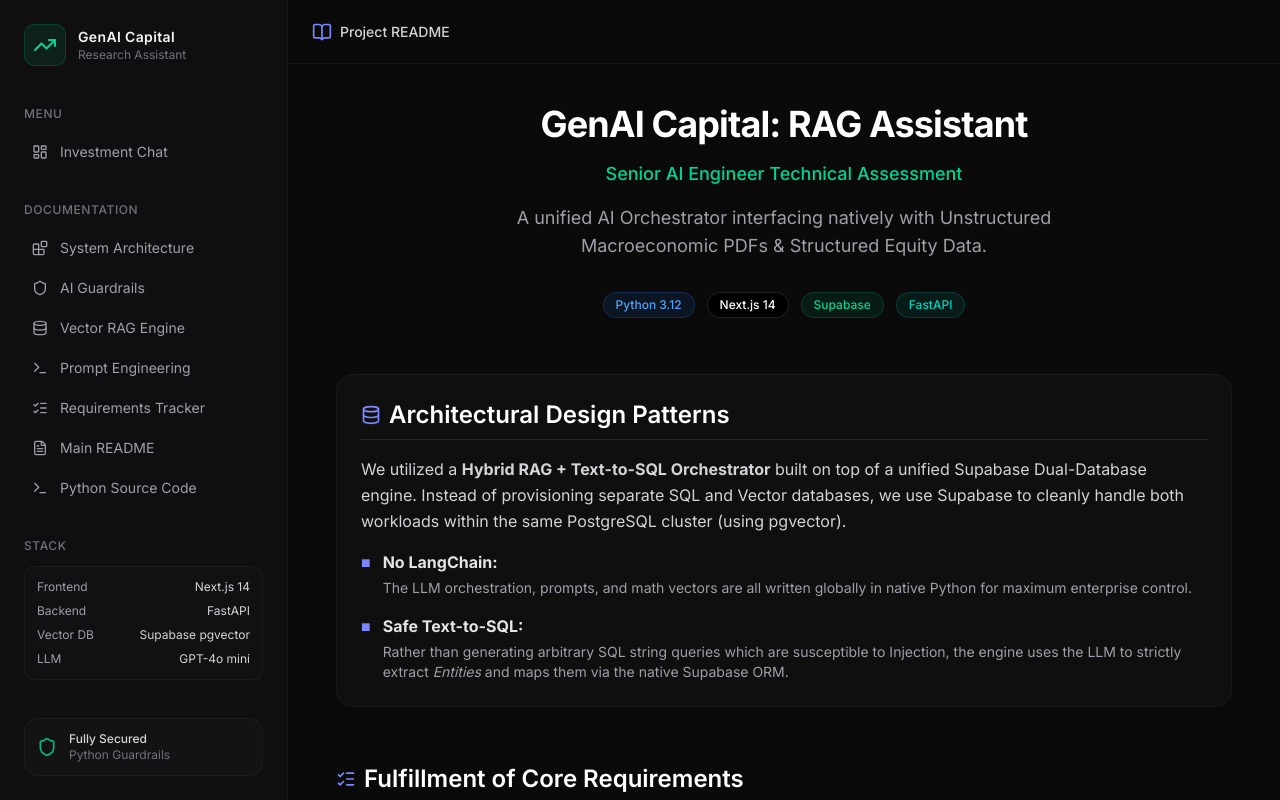
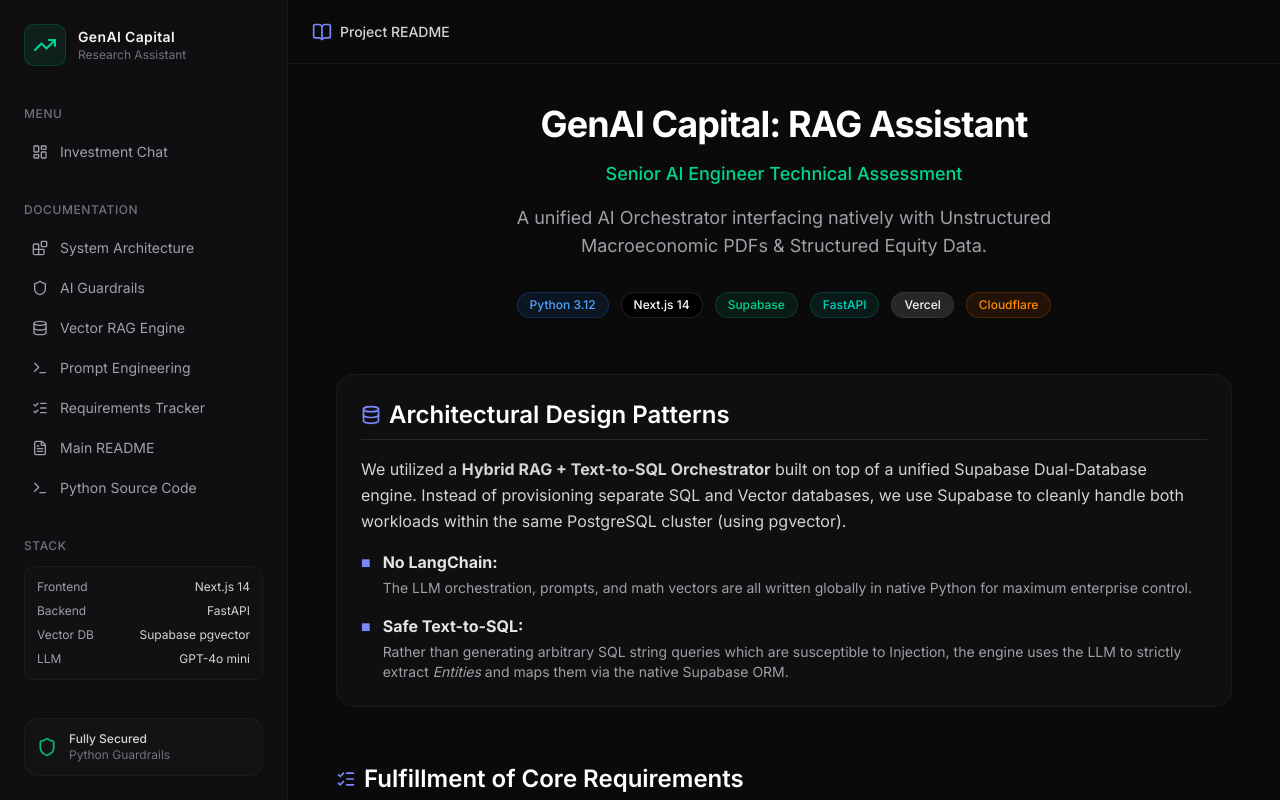
Before and after one commit to negraodenio/talk2data, a Next.js app in the folder web/: page /readme in a window 1280 px wide. Built offline with nearby package versions, Linux system fonts and the light colour scheme.

Commit message:
docs: add vercel and cloudflare badges to all documentation endpoints

```diff
--- a/web/src/app/readme/page.tsx
+++ b/web/src/app/readme/page.tsx
@@ -19,11 +19,13 @@ export default function ReadmePage() {
             <p className="text-lg text-zinc-400 max-w-2xl mx-auto">
               A unified AI Orchestrator interfacing natively with Unstructured Macroeconomic PDFs & Structured Equity Data.
             </p>
-            <div className="flex items-center justify-center gap-3 pt-4">
+            <div className="flex flex-wrap items-center justify-center gap-3 pt-4">
               <span className="px-3 py-1 bg-blue-500/10 text-blue-400 border border-blue-500/20 rounded-full text-xs font-medium">Python 3.12</span>
               <span className="px-3 py-1 bg-black text-white border border-zinc-700/50 rounded-full text-xs font-medium">Next.js 14</span>
               <span className="px-3 py-1 bg-emerald-500/10 text-emerald-400 border border-emerald-500/20 rounded-full text-xs font-medium">Supabase</span>
               <span className="px-3 py-1 bg-teal-500/10 text-teal-400 border border-teal-500/20 rounded-full text-xs font-medium">FastAPI</span>
+              <span className="px-3 py-1 bg-zinc-800 text-zinc-100 border border-zinc-700/50 rounded-full text-xs font-medium">Vercel</span>
+              <span className="px-3 py-1 bg-orange-500/10 text-orange-400 border border-orange-500/20 rounded-full text-xs font-medium">Cloudflare</span>
             </div>
           </div>
 
```
Also changed, not shown: 2 other files (tests, documents, lock files or other folders).
